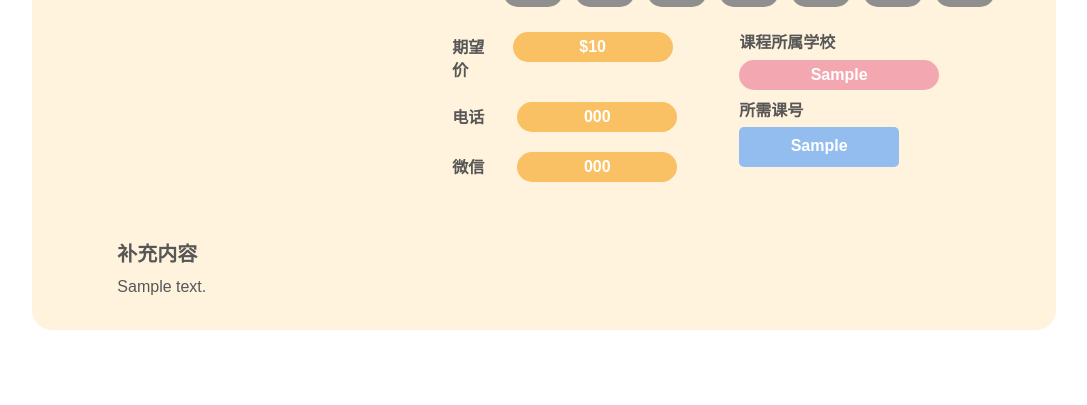
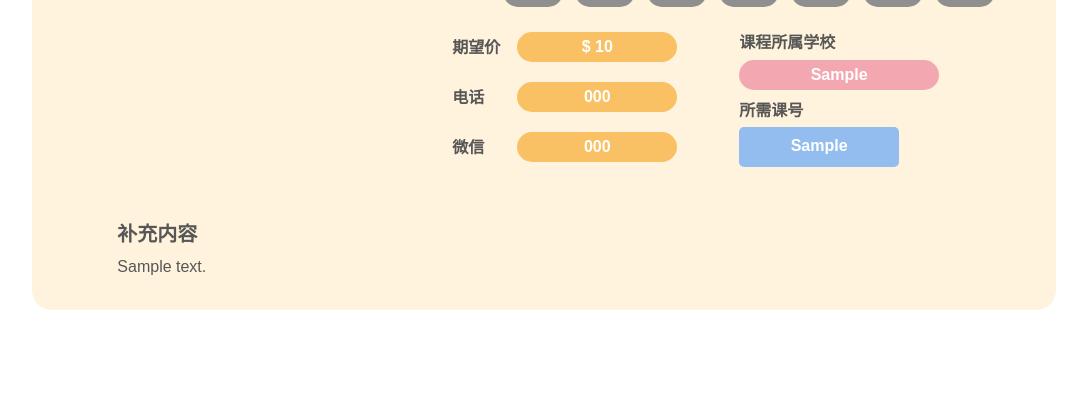
Before and after one commit to zomtony/uniboost, a PHP site: page /post/student/studentPostDetail.php?studentPost=1 in a window 1280 px wide. Shown: the part 186-591 px from the top of the page, without its empty margins (96-1183 px from the left). Run offline with PHP 8.4, Linux system fonts and the light colour scheme; tables that the repository leaves empty or names only in its code hold one stand-in row (values such as "Sample post").

Commit message:
fix bug for student post

```diff
--- a/post/student/studentPostDetail.php
+++ b/post/student/studentPostDetail.php
@@ -94,26 +94,29 @@
                                 <div class='col-lg-6 padding-small margin--position-top '>
                                 ";
 
-
                                     if($result['expectedPrice'] != '' && $result['expectedPrice'] != -0.01){
-                        echo           "<div class='row '>
+                        echo            "<div class='row '>
                                             <div class='col-md-12 form-group inner-group profile-form-style'>
-                                                <div class='col-sm-2 padding-small iphone5-fix-margin'><label class='label-position'>期望价</label></div>
+                                                <div class='col-sm-3 padding-small iphone5-fix-margin phone-fix-font label-width-fix'><label class='label-position'>期望价</label></div>
                                                 <div class='col-sm-5 inner-textfield'>
-                                                    <label class='label-style text-center padding-top'>$". round($result['expectedPrice']) ."</label>
+                                                    <label class='label-style text-center padding-top'>$
+                                                        ". $result['expectedPrice'] ."
+                                                    </lable>
                                                 </div>
                                             </div>
                                         </div>";
                                     }else{
-                        echo           "<div class='row '>
+                        echo            "<div class='row '>
                                             <div class='col-md-12 form-group inner-group profile-form-style'>
-                                                <div class='col-sm-2 padding-small iphone5-fix-margin'><label class='label-position'>期望价</label></div>
+                                                <div class='col-sm-3 padding-small iphone5-fix-margin phone-fix-font label-width-fix'><label class='label-position'>期望价</label></div>
                                                 <div class='col-sm-5 inner-textfield'>
-                                                    <label class='label-style text-center padding-top'>面议</label>
+                                                    <label class='label-style text-center padding-top'>面议</lable>
                                                 </div>
                                             </div>
                                         </div>";
                                     }
+
+
 
                                     if($result['phoneNumber'] != ''){
                         echo            "<div class='row '>
```
